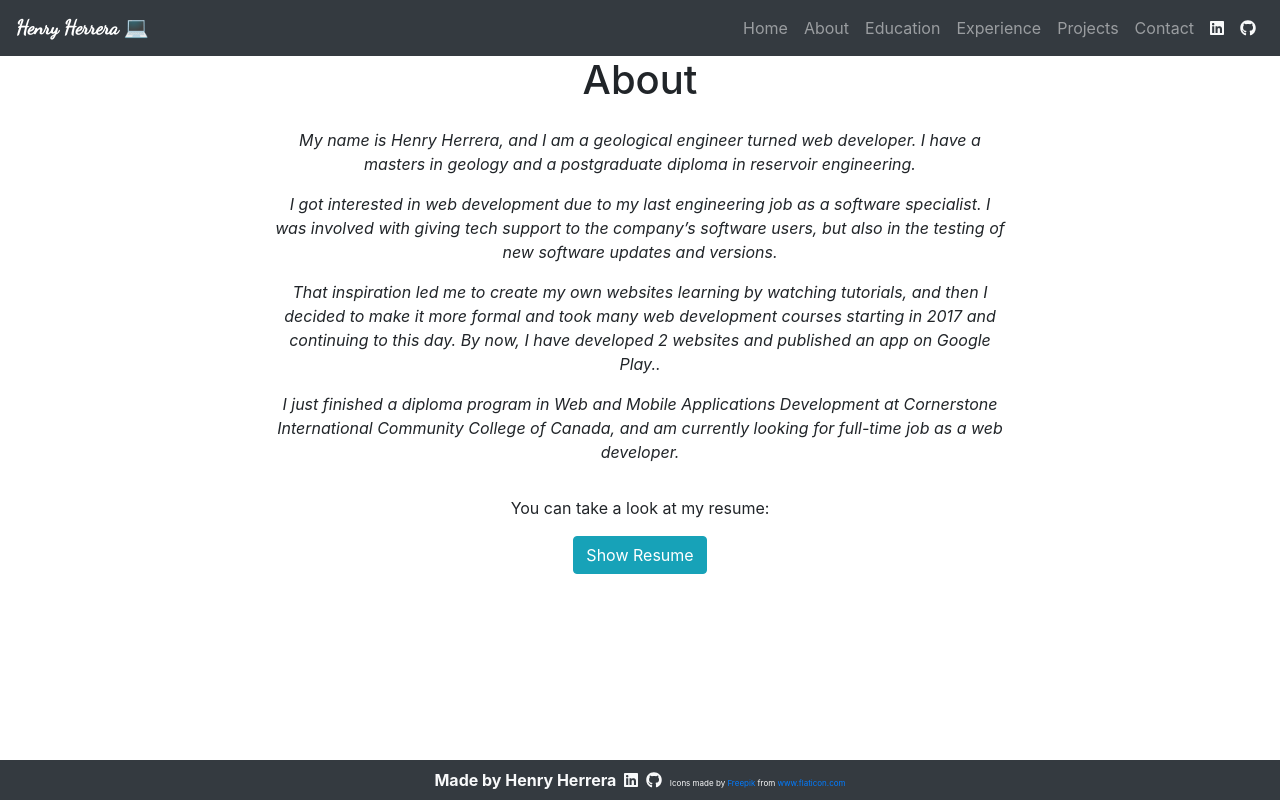
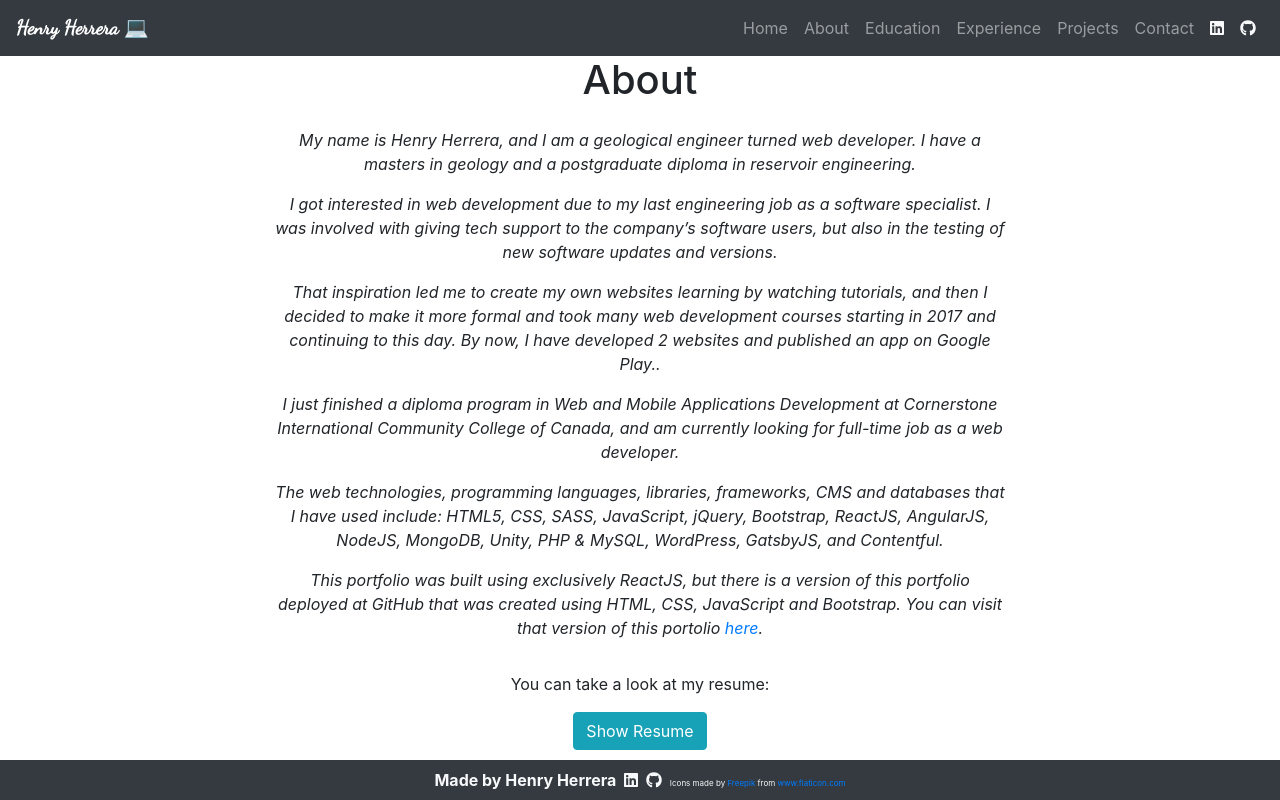
Before and after one commit to hjhm2018/my-portfolio, a React (Create React App) app: page /about in a window 1280 px wide. Built offline with nearby package versions, Linux system fonts and the light colour scheme.

Commit message:
added new info

```diff
--- a/src/components/About.js
+++ b/src/components/About.js
@@ -80,6 +80,8 @@ function About() {
         <p>I just finished a diploma program in Web and Mobile Applications Development at Cornerstone
             International Community
             College of Canada, and am currently looking for full-time job as a web developer.</p>
+        <p>The web technologies, programming languages, libraries, frameworks, CMS and databases that I have used include: HTML5, CSS, SASS, JavaScript, jQuery, Bootstrap, ReactJS, AngularJS, NodeJS, MongoDB, Unity, PHP & MySQL, WordPress, GatsbyJS, and Contentful.</p>
+        <p>This portfolio was built using exclusively ReactJS, but there is a version of this portfolio deployed at GitHub that was created using HTML, CSS, JavaScript and Bootstrap. You can visit that version of this portolio <a href="https://hjhm2018.github.io/" target="_blank" rel="noopener noreferrer">here</a>.</p>
     </div>
     <div className="col-lg-2"></div>
     <div className="col-lg-12 text-center mb-2">
@@ -97,7 +99,7 @@ function About() {
     :
     <div className="col-sm-12 col-lg-10 text-center mx-auto mb-5">
         <iframe title="Resume" width="80%" height="480"
-            src="https://drive.google.com/file/d/1qDLRjsxx8rJqx4K7lc_kZBD7UIh57ebw/preview"></iframe>
+            src="https://drive.google.com/file/d/1LZvVoD5i4dcXfRpwTt_5uU5Omk2Dzkb0/preview"></iframe>
     </div>
     }
 
```
